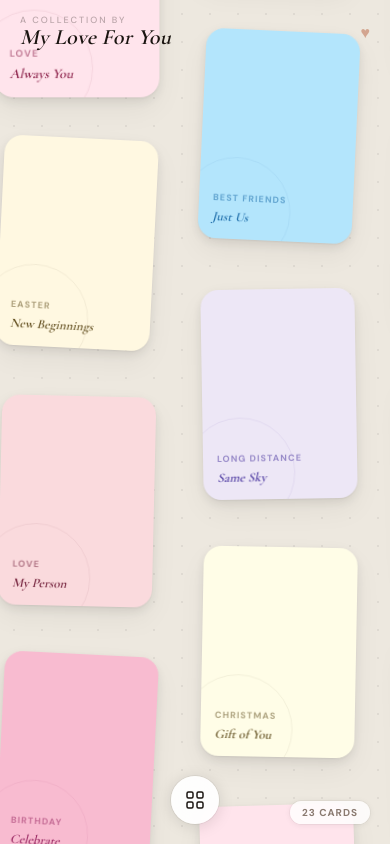
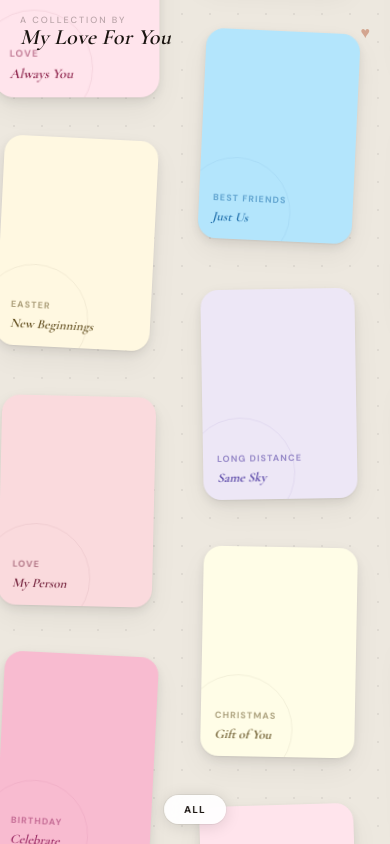
Before and after one commit to rohitt05/postcards-clone, a Next.js app: page / in a window 390 px wide. Built offline with nearby package versions, Linux system fonts and the light colour scheme.

Commit message:
ui: remove emoji from tabs, drop card count badge, simplify mobile overlay

```diff
--- a/components/InfiniteCanvas.tsx
+++ b/components/InfiniteCanvas.tsx
@@ -41,16 +41,6 @@ const COLLECTION_LABELS: Record<Collection, string> = {
   easter: "Easter",
   birthday: "Birthday",
   "long-distance": "Long Distance",
-};
-
-const COLLECTION_EMOJIS: Record<Collection, string> = {
-  all: "✦",
-  love: "❤️",
-  "best-friends": "🤝",
-  christmas: "🎄",
-  easter: "🐣",
-  birthday: "🎂",
-  "long-distance": "✈️",
 };
 
 const collections: Collection[] = ["all", "love", "best-friends", "christmas", "easter", "birthday", "long-distance"];
@@ -218,9 +208,6 @@ export default function InfiniteCanvas({ activeCollection, onCollectionChange }:
     };
   }, [menuOpen]);
 
-  const activeLabel = COLLECTION_LABELS[activeCollection];
-  const activeEmoji = COLLECTION_EMOJIS[activeCollection];
-
   return (
     <div
       className="absolute inset-0 overflow-hidden select-none"
@@ -318,162 +305,85 @@ export default function InfiniteCanvas({ activeCollection, onCollectionChange }:
                 transition: "all 0.18s ease",
               }}
             >
-              <span style={{ marginRight: 5, fontSize: 12 }}>{COLLECTION_EMOJIS[c]}</span>
               {COLLECTION_LABELS[c]}
             </button>
           ))}
         </div>
 
-        {/* MOBILE: apps-grid icon button + popover (shown only on mobile) */}
-        <div className="flex md:hidden flex-col items-center" style={{ position: "relative" }}>
-          {/* Popover menu — appears above the button */}
-          <AnimatePresence>
-            {menuOpen && (
-              <motion.div
-                key="collection-popover"
-                initial={{ opacity: 0, y: 12, scale: 0.95 }}
-                animate={{ opacity: 1, y: 0, scale: 1 }}
-                exit={{ opacity: 0, y: 10, scale: 0.95 }}
-                transition={{ type: "spring", stiffness: 380, damping: 28 }}
-                style={{
-                  position: "absolute",
-                  bottom: "calc(100% + 12px)",
-                  left: "50%",
-                  transform: "translateX(-50%)",
-                  background: "rgba(255,255,255,0.96)",
-                  backdropFilter: "blur(24px)",
-                  WebkitBackdropFilter: "blur(24px)",
-                  borderRadius: 20,
-                  padding: "12px",
-                  boxShadow: "0 4px 32px rgba(0,0,0,0.16),0 0 0 1px rgba(0,0,0,0.06)",
-                  width: 240,
-                  zIndex: 50,
-                }}
-              >
-                {/* Small caret / arrow */}
-                <div style={{
-                  position: "absolute", bottom: -7, left: "50%",
-                  transform: "translateX(-50%)",
-                  width: 14, height: 14,
-                  background: "rgba(255,255,255,0.96)",
-                  borderRadius: 2,
-                  rotate: "45deg",
-                  boxShadow: "2px 2px 4px rgba(0,0,0,0.05)",
-                  zIndex: -1,
-                }} />
-
-                {/* Title */}
-                <p style={{
-                  textAlign: "center", margin: "0 0 10px",
-                  fontSize: 9, fontWeight: 700, letterSpacing: "0.18em",
-                  textTransform: "uppercase", color: "#8A7A70",
-                  fontFamily: "var(--font-dm-sans)",
-                }}>Collections</p>
-
-                {/* 2-column grid of options */}
-                <div style={{ display: "grid", gridTemplateColumns: "1fr 1fr", gap: 6 }}>
-                  {collections.map((c) => {
-                    const isActive = activeCollection === c;
-                    return (
-                      <button
-                        key={c}
-                        onClick={(e) => {
-                          e.stopPropagation();
-                          onCollectionChange(c);
-                          setMenuOpen(false);
-                        }}
-                        style={{
-                          display: "flex", flexDirection: "column",
-                          alignItems: "center", justifyContent: "center",
-                          gap: 4, padding: "10px 6px",
-                          borderRadius: 14, border: "none", cursor: "pointer",
-                          background: isActive ? "#1A1410" : "rgba(0,0,0,0.04)",
-                          color: isActive ? "#F7F2EA" : "#1A1410",
-                          transition: "all 0.15s ease",
-                          fontFamily: "var(--font-dm-sans)",
-                        }}
-                      >
-                        <span style={{ fontSize: 20, lineHeight: 1 }}>{COLLECTION_EMOJIS[c]}</span>
-                        <span style={{
-                          fontSize: 9, fontWeight: 700,
-                          letterSpacing: "0.08em", textTransform: "uppercase",
-                          opacity: isActive ? 1 : 0.7,
-                        }}>{COLLECTION_LABELS[c]}</span>
-                      </button>
-                    );
-                  })}
-                </div>
-              </motion.div>
-            )}
-          </AnimatePresence>
-
-          {/* The apps-grid icon button */}
+        {/* MOBILE: single pill button that opens a full-screen overlay */}
+        <div className="flex md:hidden" data-collection-menu>
           <button
             onClick={(e) => { e.stopPropagation(); setMenuOpen(v => !v); }}
             style={{
-              width: 48, height: 48,
+              padding: "7px 20px",
               borderRadius: 9999,
               border: "none", cursor: "pointer",
-              background: menuOpen ? "#1A1410" : "rgba(255,255,255,0.92)",
+              background: "rgba(255,255,255,0.92)",
               backdropFilter: "blur(20px)",
               WebkitBackdropFilter: "blur(20px)",
               boxShadow: "0 2px 16px rgba(0,0,0,0.13),0 0 0 1px rgba(0,0,0,0.06)",
-              display: "flex", alignItems: "center", justifyContent: "center",
+              fontSize: 10, fontWeight: 700,
+              letterSpacing: "0.12em", textTransform: "uppercase",
+              color: "#1A1410",
+              fontFamily: "var(--font-dm-sans)",
               transition: "all 0.2s ease",
-              color: menuOpen ? "#F7F2EA" : "#1A1410",
-              position: "relative",
             }}
-            aria-label="Browse collections"
           >
-            {/* Active collection dot indicator */}
-            {activeCollection !== "all" && (
-              <span style={{
-                position: "absolute", top: 8, right: 8,
-                width: 7, height: 7, borderRadius: "50%",
-                background: "#C8896E",
-                boxShadow: "0 0 0 1.5px white",
-              }} />
-            )}
-            {/* Apps grid SVG icon */}
-            <svg width="20" height="20" viewBox="0 0 20 20" fill="none" xmlns="http://www.w3.org/2000/svg">
-              <rect x="2" y="2" width="6" height="6" rx="1.5" stroke="currentColor" strokeWidth="1.5" fill="none"/>
-              <rect x="12" y="2" width="6" height="6" rx="1.5" stroke="currentColor" strokeWidth="1.5" fill="none"/>
-              <rect x="2" y="12" width="6" height="6" rx="1.5" stroke="currentColor" strokeWidth="1.5" fill="none"/>
-              <rect x="12" y="12" width="6" height="6" rx="1.5" stroke="currentColor" strokeWidth="1.5" fill="none"/>
-            </svg>
+            {COLLECTION_LABELS[activeCollection]}
           </button>
-
-          {/* Active label pill below button */}
-          {activeCollection !== "all" && (
-            <div style={{
-              marginTop: 6,
-              background: "rgba(255,255,255,0.88)",
-              backdropFilter: "blur(12px)",
-              borderRadius: 9999, padding: "2px 10px",
-              fontSize: 9, fontWeight: 700, letterSpacing: "0.1em",
-              textTransform: "uppercase", color: "#1A1410",
-              fontFamily: "var(--font-dm-sans)",
-              boxShadow: "0 1px 6px rgba(0,0,0,0.08)",
-              whiteSpace: "nowrap",
-            }}>
-              {activeEmoji} {activeLabel}
-            </div>
-          )}
         </div>
       </div>
 
-      {/* Postcard count badge */}
-      <div className="absolute bottom-5 right-5 z-30" style={{
-        background: "rgba(255,255,255,0.8)",
-        backdropFilter: "blur(12px)",
-        borderRadius: 9999, padding: "4px 12px",
-        fontSize: 10, fontWeight: 700,
-        letterSpacing: "0.1em", textTransform: "uppercase",
-        color: "#8A7A70", fontFamily: "var(--font-dm-sans)",
-        boxShadow: "0 1px 6px rgba(0,0,0,0.07),0 0 0 1px rgba(0,0,0,0.04)",
-      }}>
-        {filteredRef.current.length} cards
-      </div>
+      {/* MOBILE: full-screen soft overlay with collection names */}
+      <AnimatePresence>
+        {menuOpen && (
+          <motion.div
+            key="mobile-overlay"
+            initial={{ opacity: 0 }}
+            animate={{ opacity: 1 }}
+            exit={{ opacity: 0 }}
+            transition={{ duration: 0.22, ease: "easeOut" }}
+            onClick={() => setMenuOpen(false)}
+            className="fixed inset-0 md:hidden z-40 flex flex-col items-center justify-center"
+            style={{ background: "rgba(255,255,255,0.82)", backdropFilter: "blur(18px)", WebkitBackdropFilter: "blur(18px)" }}
+          >
+            <div
+              onClick={(e) => e.stopPropagation()}
+              style={{ display: "flex", flexDirection: "column", alignItems: "center", gap: 6 }}
+            >
+              {collections.map((c, i) => (
+                <motion.button
+                  key={c}
+                  initial={{ opacity: 0, y: 10 }}
+                  animate={{ opacity: 1, y: 0 }}
+                  transition={{ delay: i * 0.04, duration: 0.2, ease: "easeOut" }}
+                  onClick={(e) => {
+                    e.stopPropagation();
+                    onCollectionChange(c);
+                    setMenuOpen(false);
+                  }}
+                  style={{
+                    background: "none",
+                    border: "none",
+                    cursor: "pointer",
+                    padding: "10px 24px",
+                    fontSize: activeCollection === c ? 26 : 22,
+                    fontWeight: activeCollection === c ? 700 : 400,
+                    color: activeCollection === c ? "#1A1410" : "#8A7A70",
+                    fontFamily: "var(--font-cormorant)",
+                    fontStyle: "italic",
+                    letterSpacing: "0.01em",
+                    transition: "all 0.15s ease",
+                    lineHeight: 1.2,
+                  }}
+                >
+                  {COLLECTION_LABELS[c]}
+                </motion.button>
+              ))}
+            </div>
+          </motion.div>
+        )}
+      </AnimatePresence>
 
       {/* Modal */}
       <PostcardModal card={selected} onClose={() => setSelected(null)} />
```
